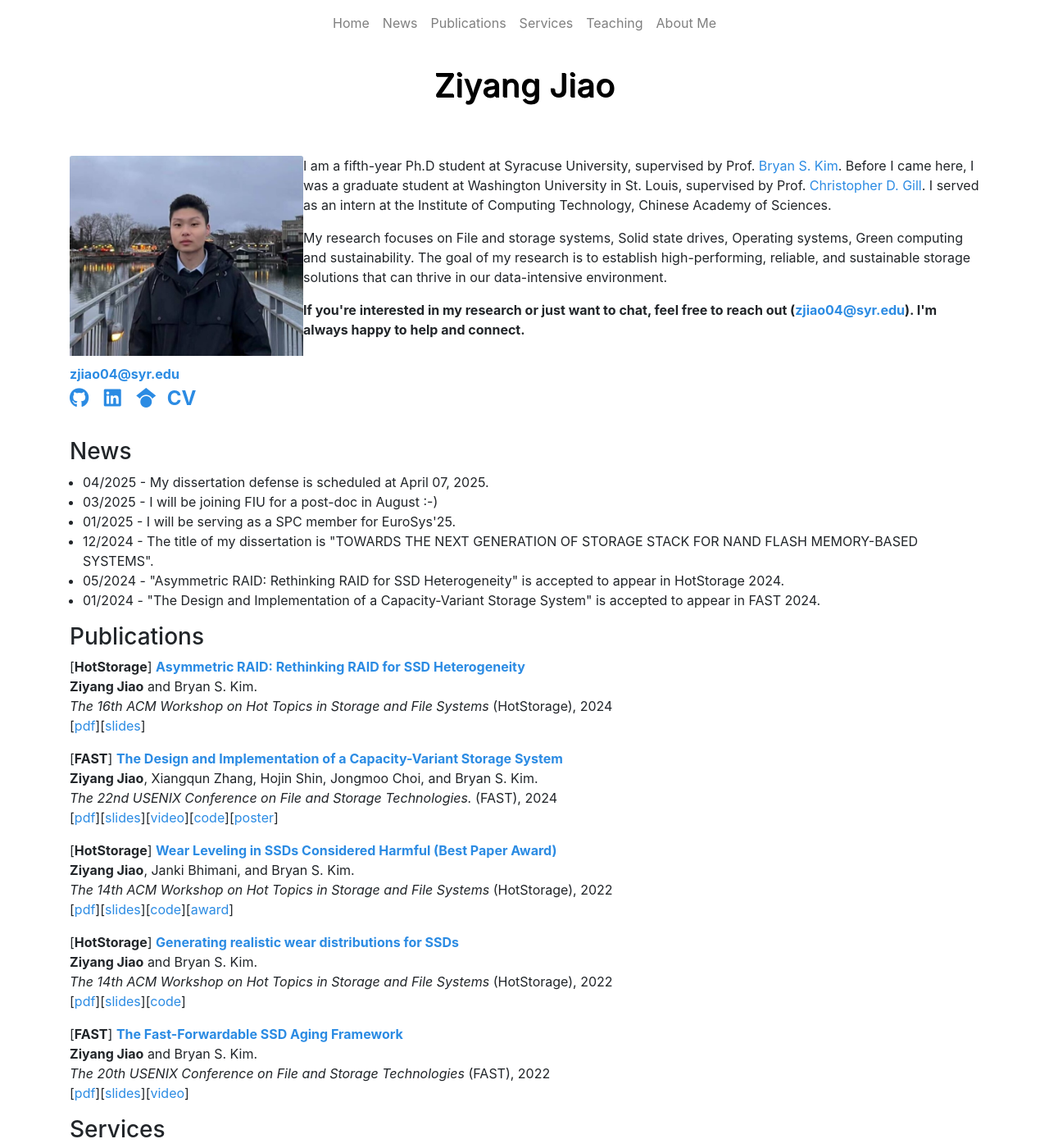
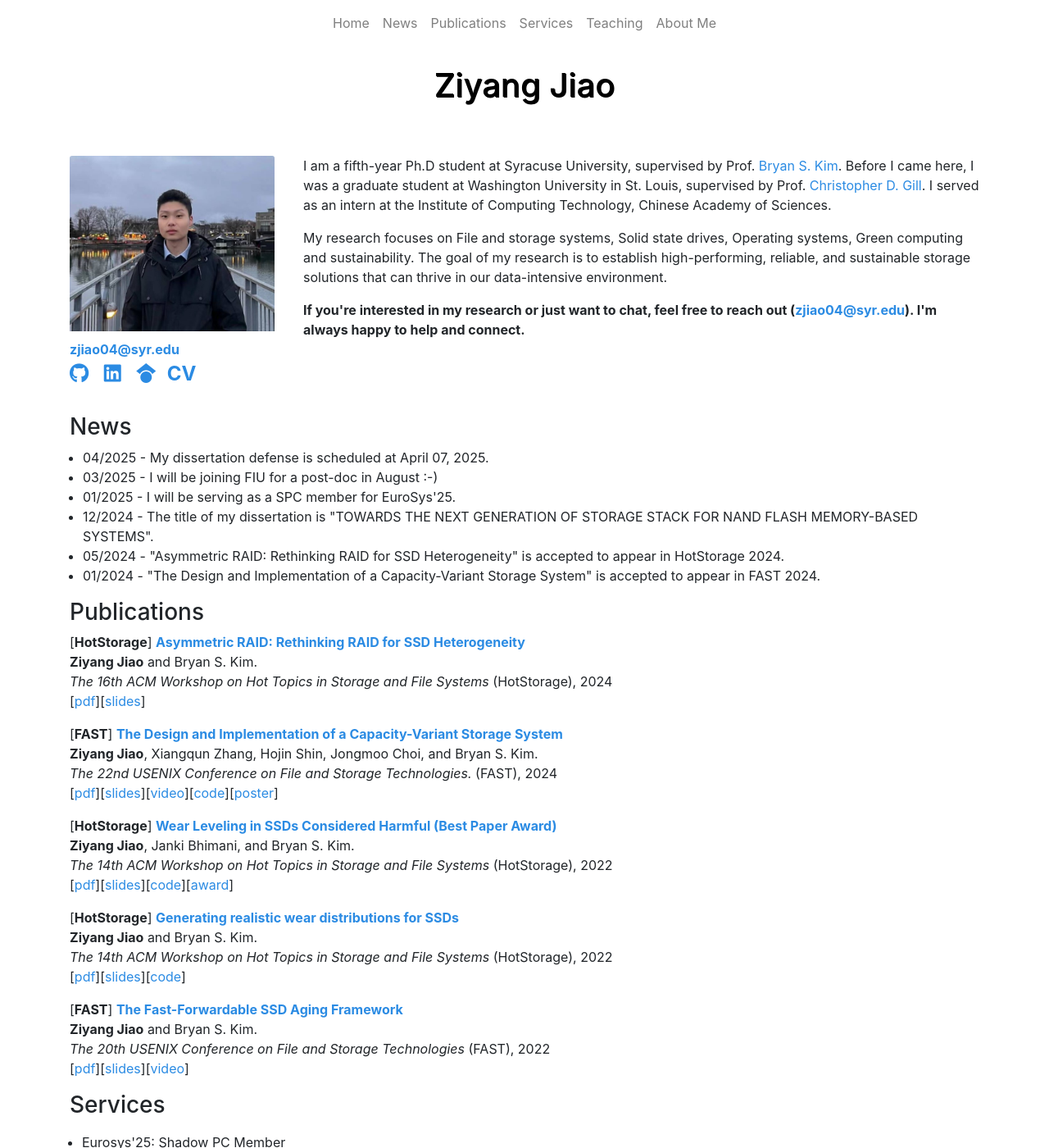
Before and after one commit to ZiyangJiao/ZiyangJiao.github.io, a Jekyll site: the page index.html, which Jekyll copies as it is, in a window 1280 px wide and 1400 px high. Shown: the whole window at 82% size. Built offline with Jekyll 4.4.1, drawn with Linux system fonts in a browser that asks for light colours; nearby versions of some CDN libraries.

Commit message:
Update style.css

```diff
--- a/css/style.css
+++ b/css/style.css
@@ -9,7 +9,7 @@
 
 img.card-img-top {
     margin-bottom: 10px; /* More spacing below the image */
-    width: 285px; /* Take full width of parent container */
+    width: 250px; /* Take full width of parent container */
     height: auto; /* Maintain aspect ratio */
 }
 
```
